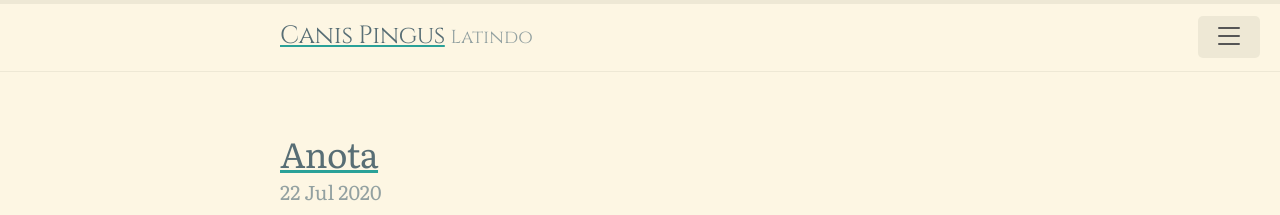
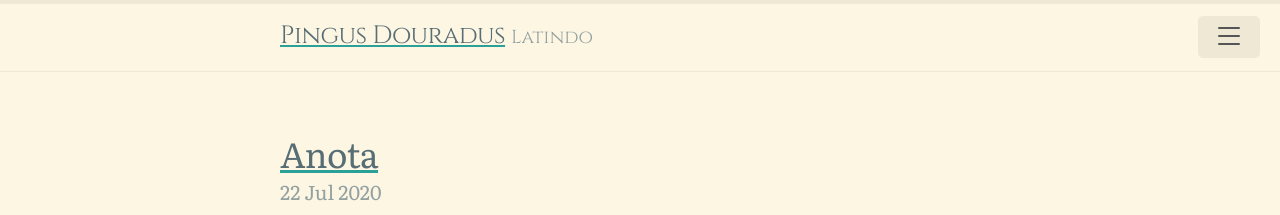
Before and after one commit to pingusdouradus/pingusdouradus.github.io, a Jekyll site: the page built from index.html, in a window 1280 px wide. Shown: the top 215 px of the page. Built offline with Jekyll 4.4.1, drawn with Linux system fonts in a browser that asks for light colours; the list of posts is cut into pages by our own code.

Commit message:
Update _config.yml

```diff
--- a/_config.yml
+++ b/_config.yml
@@ -1,5 +1,5 @@
 # Setup
-title:               Canis Pingus
+title:               Pingus Douradus
 tagline:             'Latindo'
 description:         'Au'
 url:                 ''
@@ -9,9 +9,9 @@ permalink:           pretty
 
 # About/contact
 author:
-  name:              Canis Pingus
-  url:               https://twitter.com/canispingus
-  email:             canispingus@gmail.com
+  name:              Pingus Douradus
+  url:               https://twitter.com/pingusdouradus
+  email:             pingusdouradus@gmail.com
 
 # Gems
 plugins:
```
